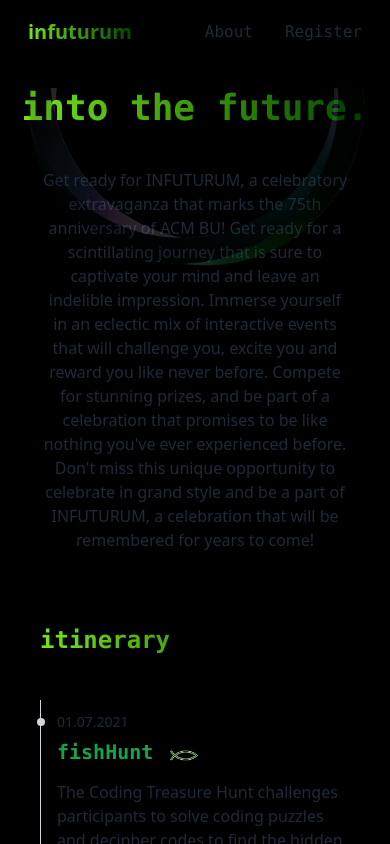
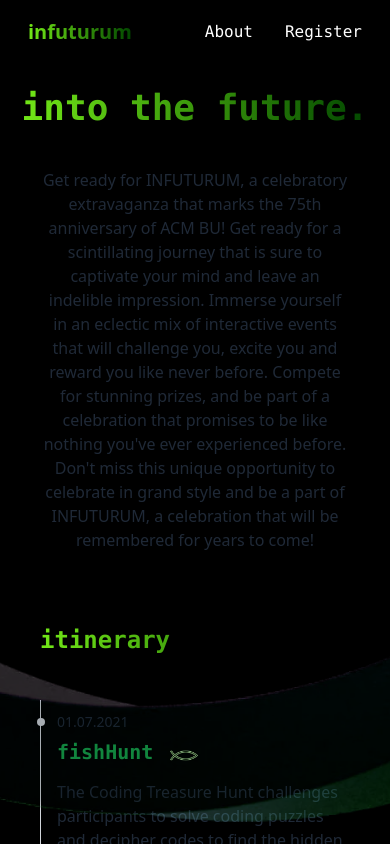
Before and after one commit to abheektripathy/infuturum-ctf, a Next.js app: page /about in a window 390 px wide. Shown: the top 844 px of the page. Built offline with nearby package versions, Linux system fonts and the light colour scheme.

Commit message:
could not horizontal off-screen overflow, Fed up responsiveness

```diff
--- a/app/about/page.tsx
+++ b/app/about/page.tsx
@@ -25,13 +25,13 @@
         <div className="flex-none">
           <ul className="menu menu-horizontal px-1">
             <li>
-              <a href="/about " className="font-mono">
+              <a href="/about " className="font-mono text-white">
                 About
               </a>
             </li>
 
             <li>
-              <a href="https://tally.so/r/wQo6Pp" className="font-mono">
+              <a href="https://tally.so/r/wQo6Pp" className="font-mono text-white">
                 Register
               </a>
             </li>
@@ -40,11 +40,11 @@
       </div>
 
 
-      <div className="relative h-full w-full bg-black">
+      <div className="relative h-screen w-screen bg-black">
         <br></br>
         <img
     src="/ring.png"
-    className="absolute h-100% w-100% object-cover opacity-20"
+    className="absolute h-full w-full object-cover opacity-20"
   />
 
         <h1
--- a/app/page.tsx
+++ b/app/page.tsx
@@ -19,9 +19,9 @@
   </div>
   <div className="flex-none">
     <ul className="menu menu-horizontal px-1">
-      <li><a href ="/about "className="font-mono">About</a></li>
+      <li><a href ="/about "className="font-mono text-white">About</a></li>
 
-      <li><a href = "https://tally.so/r/wQo6Pp" className="font-mono">Register</a></li>
+      <li><a href = "https://tally.so/r/wQo6Pp" className="font-mono text-white">Register</a></li>
     </ul>
   </div>
 </div>
```
